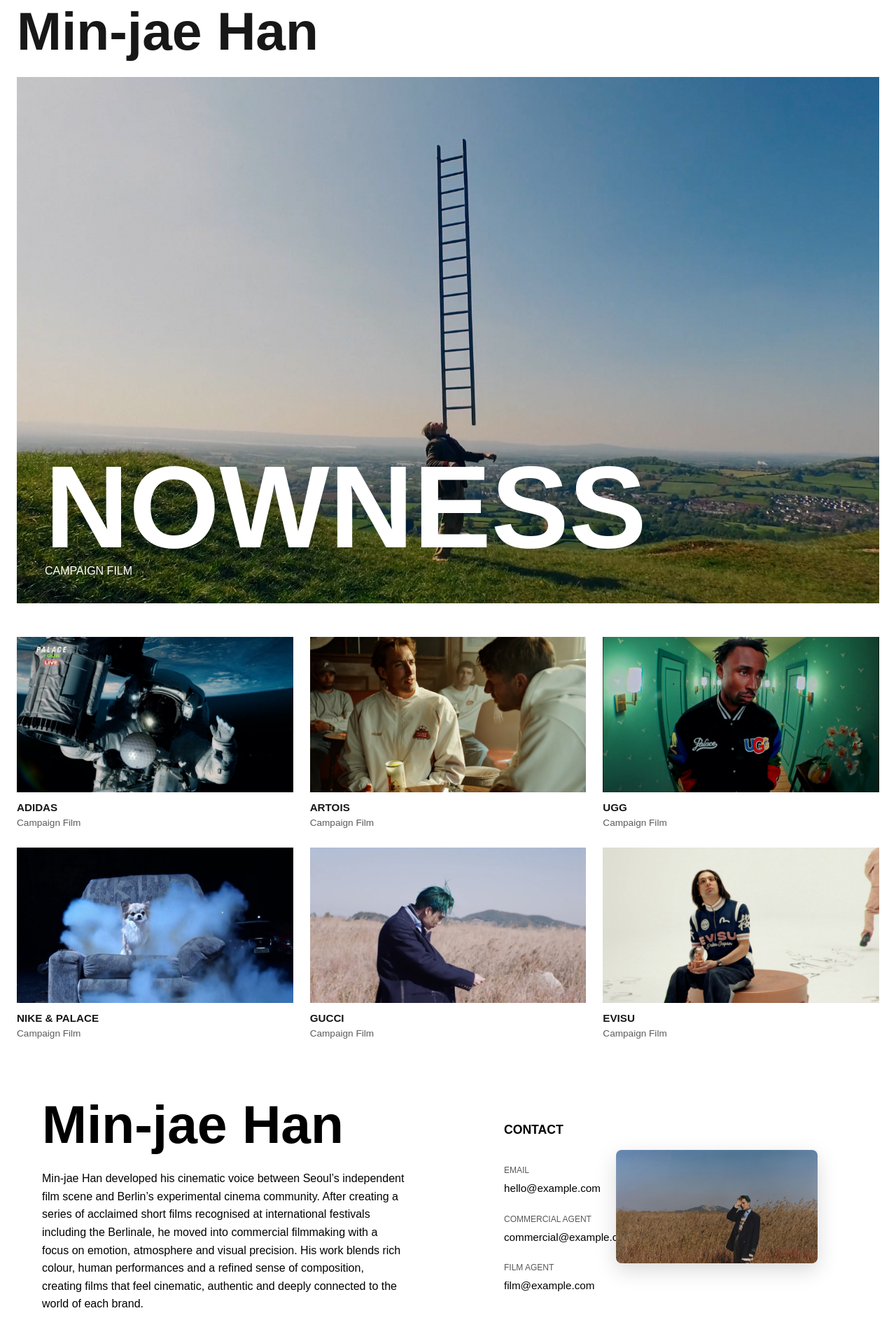
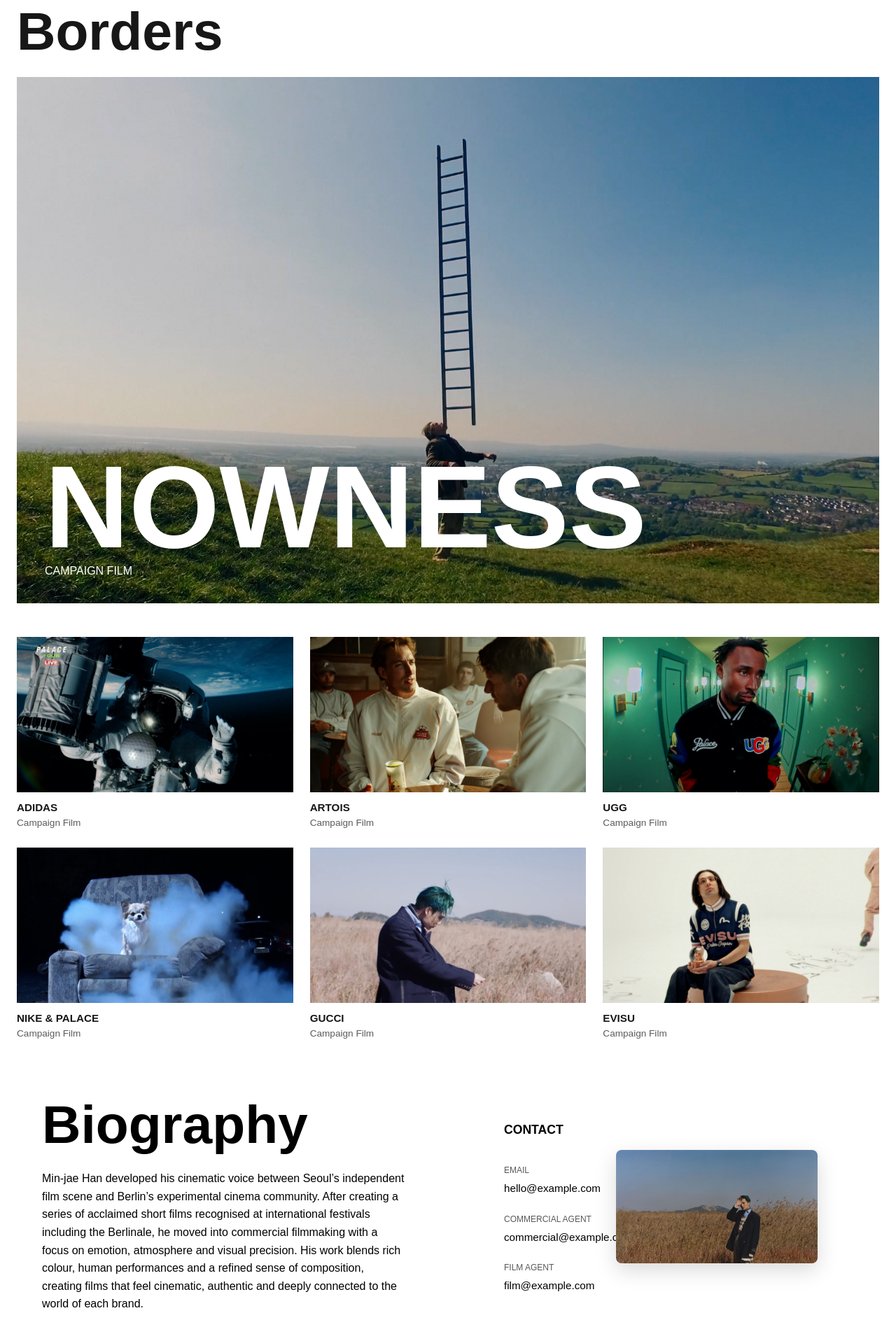
Before and after one commit to Waller396/my-site-napier, a Next.js app: page / in a window 1280 px wide. Shown: the top 1906 px of the page at 70% size. Built offline with nearby package versions, Linux system fonts and the light colour scheme; no server answers.

Commit message:
Clarify Borders template branding

```diff
--- a/app/page.tsx
+++ b/app/page.tsx
@@ -7,7 +7,7 @@
     <main className="main-site">
       <nav className="site-nav">
         <Link href="/" className="site-logo">
-          Min-jae Han
+          Borders
         </Link>
 
         <div className="nav-links">
@@ -118,7 +118,7 @@
 
       <section className="bio-section">
         <div className="bio-colour">
-          <h2>Min-jae Han</h2>
+          <h2>Biography</h2>
           <p>
             Min-jae Han developed his cinematic voice between Seoul’s independent
             film scene and Berlin’s experimental cinema community. After creating
```
